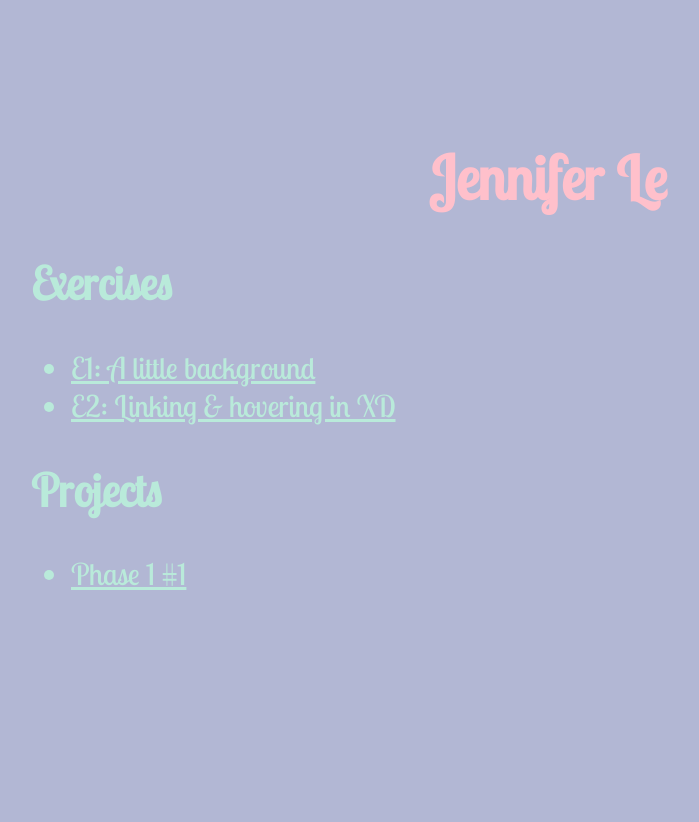
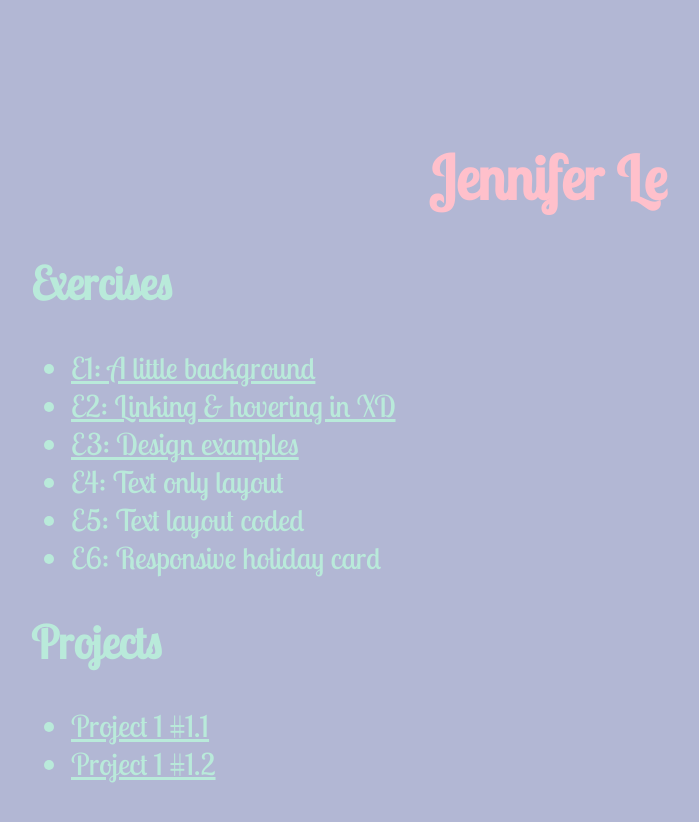
Before and after one commit to doremonngoccute/avt415_f22, a plain HTML site: page index.html in a window 1280 px wide. Shown: the whole page, without its empty margins (57-756 px from the left). Before the commit the page ends 800 px from the top, so only its background shows below. Drawn offline with Linux system fonts and the light colour scheme.

Commit message:
Add files via upload

```diff
--- a/index.html
+++ b/index.html
@@ -21,12 +21,17 @@
 			<li><a href="https://xd.adobe.com/view/ae992d04-ede6-451f-b3b4-2388b51c46c7-fbca/" target="_blank">E1:  A little background</a></li>
 
 			<li><a href="https://xd.adobe.com/view/7b3efd37-93e4-47bd-bfc2-4f9da10c87f8-2e6d/" target="_blank">E2: Linking & hovering in XD</a></li>
-
+			<li><a href="https://xd.adobe.com/view/5a6e6a87-89a5-4f5c-b16b-1a3084fde04c-0f3d/" target="_blank">E3: Design examples</a></li>
+			<li><a>E4: Text only layout</a></li>
+			<li><a>E5: Text layout coded</a></li>
+			<li><a>E6: Responsive holiday card</a></li>
 </ul>
 		<h2>Projects</h2>
 			<ul>
 
-			 <li><a href="project/p1_1/index.html"> Phase 1 #1 </a></li>
+			<li><a href="project/p1_1/index.html"> Project 1 #1.1 </a></li>
+			<li><a href="https://xd.adobe.com/view/19e32425-241c-44b7-b677-7571781ebc03-4cb0/"> Project 1 #1.2 </a></li>
+
 </ul>
 
 
```
